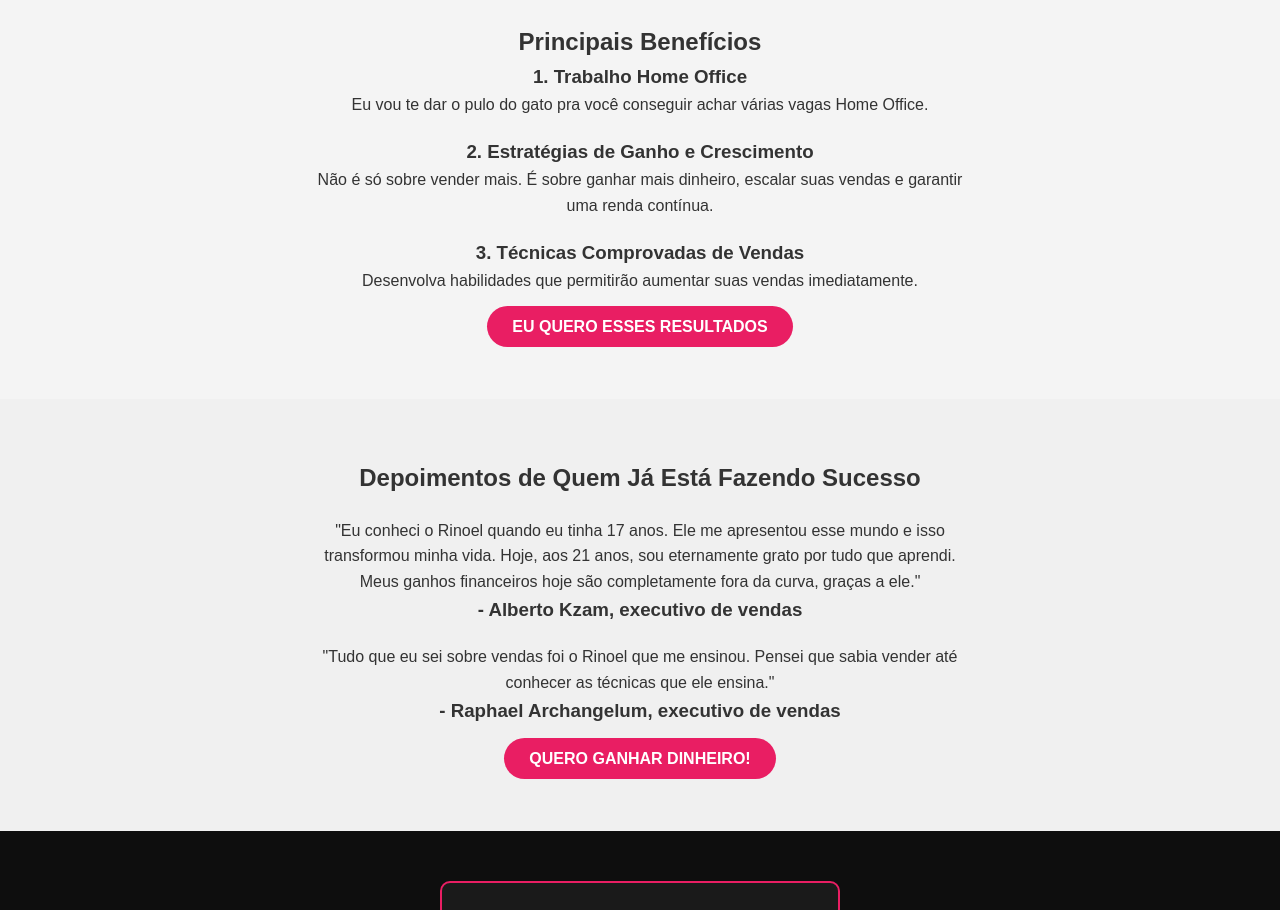
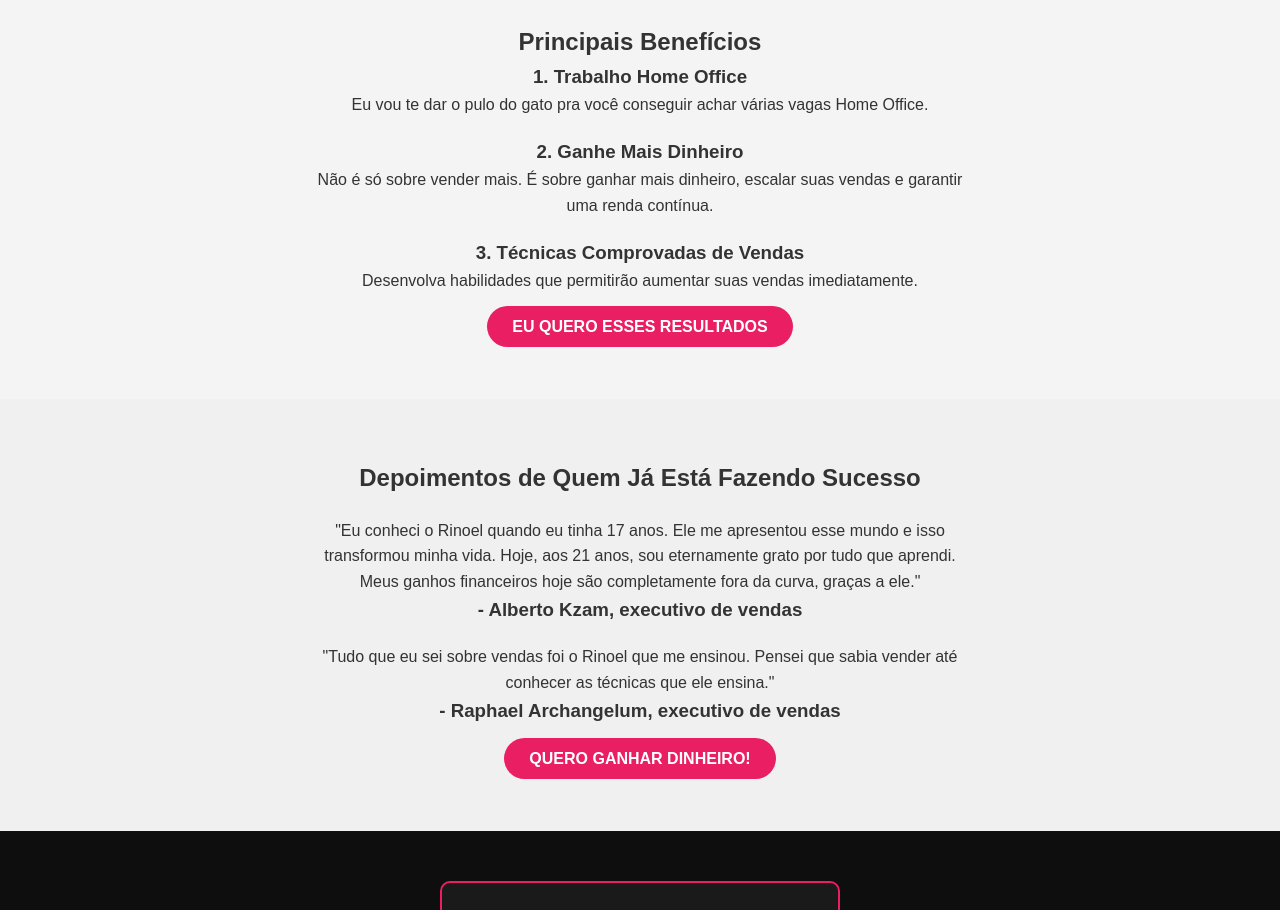
Before and after one commit to rinoel/rinoel.github.io, a plain HTML site: page index.html in a window 1280 px wide. Shown: the part 2065-2975 px from the top of the page. Drawn offline with Linux system fonts and the light colour scheme.

Commit message:
Update index.html

```diff
--- a/index.html
+++ b/index.html
@@ -61,7 +61,7 @@
         <p>Eu vou te dar o pulo do gato pra você conseguir achar várias vagas Home Office. </p>
       </div>
       <div class="benefit-item">
-        <h3>2. Estratégias de Ganho e Crescimento</h3>
+        <h3>2. Ganhe Mais Dinheiro</h3>
         <p>Não é só sobre vender mais. É sobre ganhar mais dinheiro, escalar suas vendas e garantir uma renda contínua.</p>
       </div>
       <div class="benefit-item">
```
